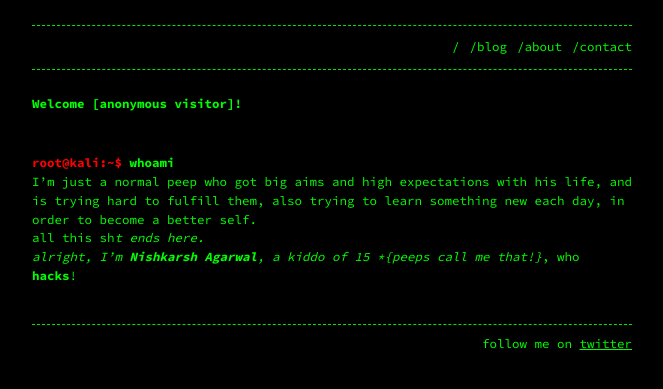
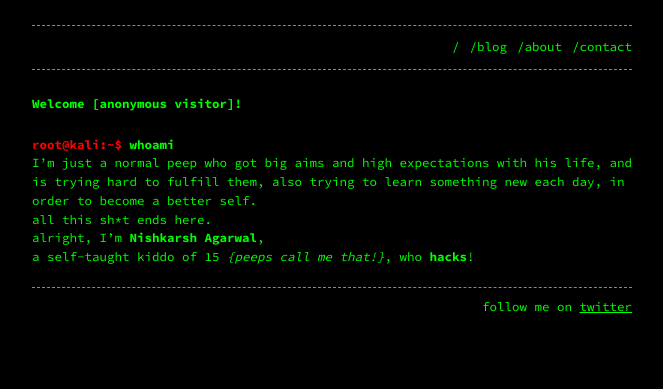
Before and after one commit to thenishkarshagarwal/thenishkarshagarwal.github.io, a Jekyll site: the page built from index.md, in a window 1280 px wide. Shown: the top 389 px of the page, without its empty margins (308-971 px from the left). Built offline with Jekyll 4.4.1, drawn with Linux system fonts in a browser that asks for light colours.

Commit message:
more progress
:)

```diff
--- a/index.md
+++ b/index.md
@@ -5,9 +5,11 @@ permalink: /
 ---
 
 <h1>Welcome [anonymous visitor]!</h1>
-<br>
+
 # <span style="color: red;">root@kali:~$</span> whoami
 I'm just a normal peep who got big aims and high expectations with his life, and is trying hard to fulfill them, also trying to learn something new each day, in order to become a better self.
+
 all this sh*t ends here.
-alright, I'm **Nishkarsh Agarwal**, a kiddo of 15 *{peeps call me that!}*, who **hacks**!
-<br>
+
+alright, I'm **Nishkarsh Agarwal**,
+a self-taught kiddo of 15 _{peeps call me that!}_, who **hacks**!
```
Also changed, not shown: about.md (+1 -1 lines).
